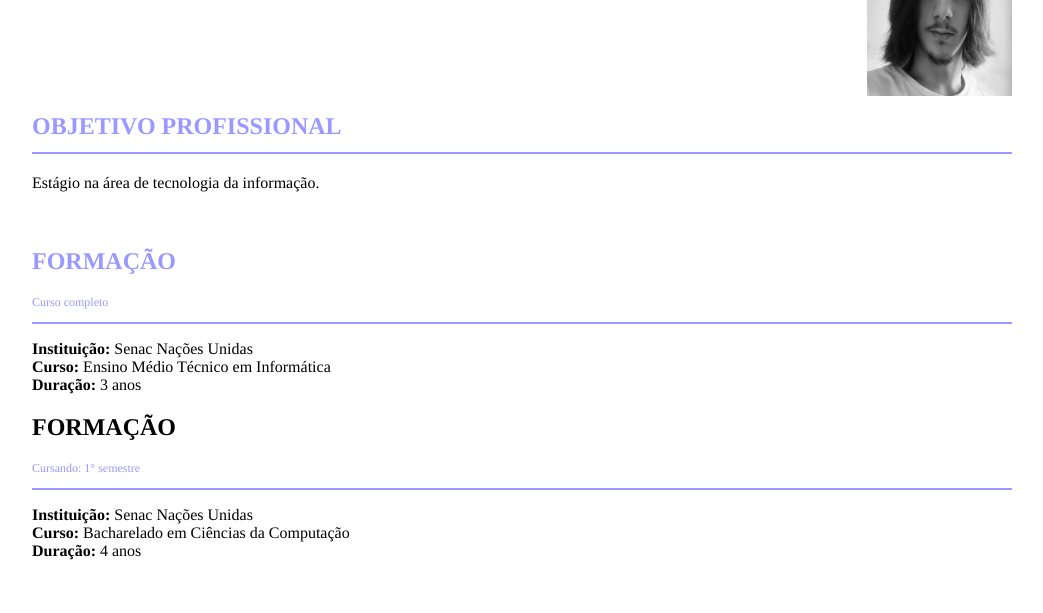
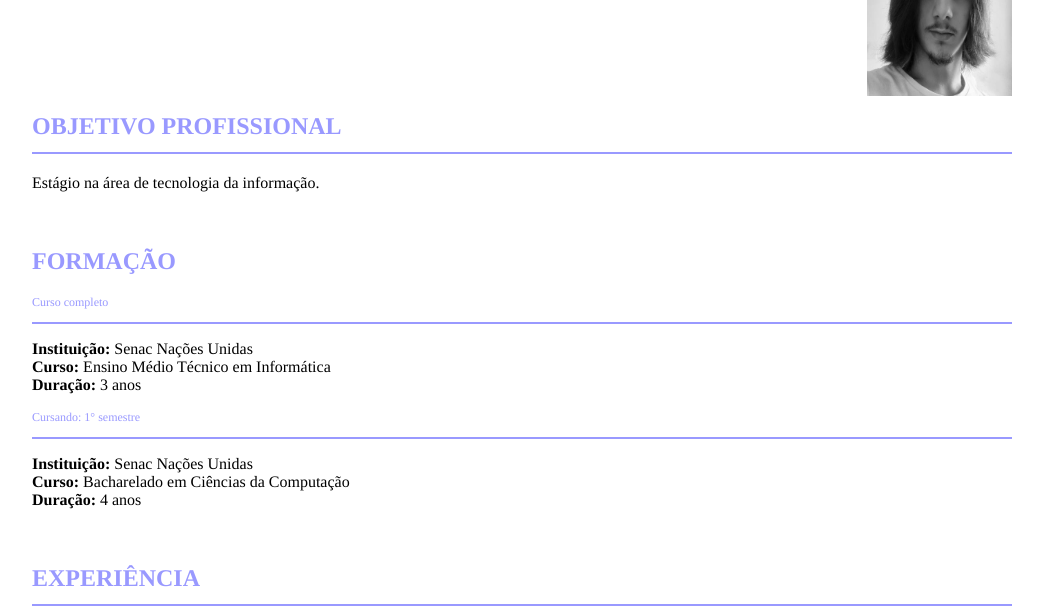
Before and after one commit to ffelipeaf/curriculo, a plain HTML site: page index.html in a window 1280 px wide. Shown: the part 129-742 px from the top of the page, without its empty margins (118-1161 px from the left). Drawn offline with Linux system fonts and the light colour scheme.

Commit message:
Update index.html

```diff
--- a/index.html
+++ b/index.html
@@ -27,7 +27,6 @@
 <strong>Curso:</strong> Ensino Médio Técnico em Informática <br>
 <STRONG>Duração:</strong> 3 anos <br></p>
 </div>
-<h2>FORMAÇÃO </h2>
 <p style="font-size: 12;"> <font face="times" color="#9999ff"> Cursando: 1° semestre <hr color="#9999ff"></p>
 <p><font face="times" color="black">
 <STRONG>Instituição:</strong> Senac Nações Unidas<br>
```
